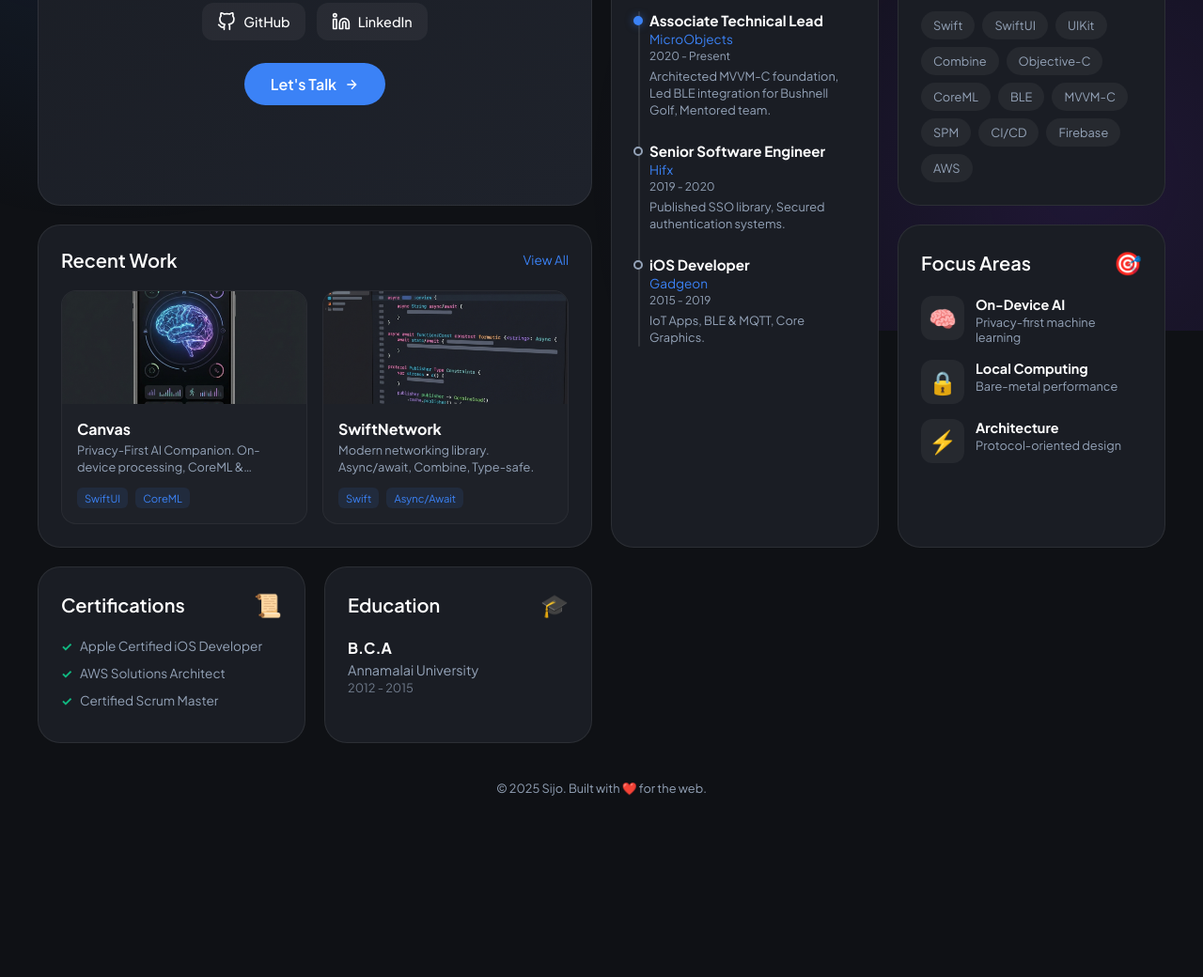
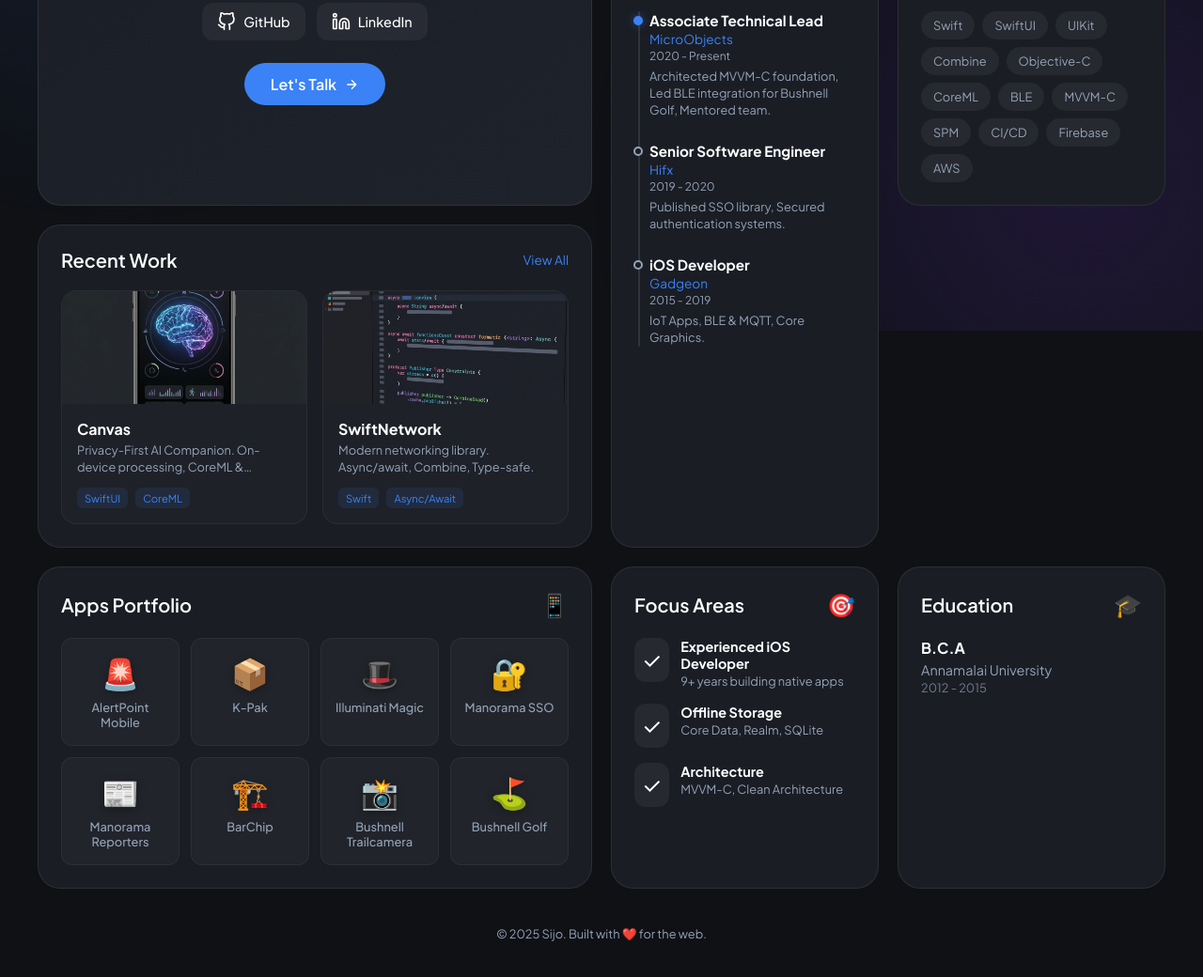
Before and after one commit to InfiniteEvolution/Portfolio, a plain HTML site: page index.html in a window 1280 px wide. Shown: the part 448-1488 px from the top of the page at 94% size. Before the commit the page ends 1335 px from the top, so only its background shows below. Drawn offline with Linux system fonts and the light colour scheme.

Commit message:
Add modern Bento portfolio design with Apps Portfolio section

```diff
--- a/Style.css
+++ b/Style.css
@@ -441,6 +441,51 @@
   z-index: 10;
 }
 
+/* Apps Portfolio Card */
+.apps-card {
+  grid-column: span 2;
+}
+
+.apps-grid {
+  display: grid;
+  grid-template-columns: repeat(4, 1fr);
+  gap: 12px;
+}
+
+.app-item {
+  display: flex;
+  flex-direction: column;
+  align-items: center;
+  gap: 8px;
+  padding: 16px 12px;
+  background: rgba(255, 255, 255, 0.03);
+  border-radius: 12px;
+  border: 1px solid rgba(255, 255, 255, 0.05);
+  transition: var(--transition);
+  text-align: center;
+}
+
+.app-item:hover {
+  background: rgba(255, 255, 255, 0.06);
+  border-color: rgba(255, 255, 255, 0.1);
+  transform: translateY(-2px);
+}
+
+.app-icon {
+  font-size: 2rem;
+  filter: drop-shadow(0 2px 4px rgba(0, 0, 0, 0.3));
+}
+
+.app-name {
+  font-size: 0.8rem;
+  color: var(--text-secondary);
+  font-weight: 500;
+}
+
+.app-item:hover .app-name {
+  color: var(--text-primary);
+}
+
 /* Interests Card */
 .interests-card {
   grid-column: span 1;
--- a/index.html
+++ b/index.html
@@ -24,9 +24,9 @@
       <div class="hero-content">
         <h1>Sijo</h1>
         <p class="role">Associate Technical Lead</p>
-        <p class="specialization">iOS Development Expert</p>
+        <p class="specialization">Experienced iOS Developer</p>
         <div class="social-links">
-          <a href="https://github.com/InfiniteEvolution" target="_blank" class="social-btn github">
+          <a href="https://github.com/InfiniteEvolution/" target="_blank" class="social-btn github">
             <svg viewBox="0 0 24 24" width="20" height="20" stroke="currentColor" stroke-width="2" fill="none"
               stroke-linecap="round" stroke-linejoin="round">
               <path
@@ -35,7 +35,7 @@
             </svg>
             GitHub
           </a>
-          <a href="https://linkedin.com/in/sijopert" target="_blank" class="social-btn linkedin">
+          <a href="https://www.linkedin.com/in/sijo-p-t-53a35b10a/" target="_blank" class="social-btn linkedin">
             <svg viewBox="0 0 24 24" width="20" height="20" stroke="currentColor" stroke-width="2" fill="none"
               stroke-linecap="round" stroke-linejoin="round">
               <path d="M16 8a6 6 0 0 1 6 6v7h-4v-7a2 2 0 0 0-2-2 2 2 0 0 0-2 2v7h-4v-7a6 6 0 0 1 6-6z"></path>
@@ -185,6 +185,48 @@
       </div>
     </section>
 
+    <!-- Apps Portfolio Card (Wide) -->
+    <section class="card apps-card" id="apps">
+      <div class="card-header">
+        <h2>Apps Portfolio</h2>
+        <span class="icon">📱</span>
+      </div>
+      <div class="apps-grid">
+        <div class="app-item">
+          <div class="app-icon">🚨</div>
+          <span class="app-name">AlertPoint Mobile</span>
+        </div>
+        <div class="app-item">
+          <div class="app-icon">📦</div>
+          <span class="app-name">K-Pak</span>
+        </div>
+        <div class="app-item">
+          <div class="app-icon">🎩</div>
+          <span class="app-name">Illuminati Magic</span>
+        </div>
+        <div class="app-item">
+          <div class="app-icon">🔐</div>
+          <span class="app-name">Manorama SSO</span>
+        </div>
+        <div class="app-item">
+          <div class="app-icon">📰</div>
+          <span class="app-name">Manorama Reporters</span>
+        </div>
+        <div class="app-item">
+          <div class="app-icon">🏗️</div>
+          <span class="app-name">BarChip</span>
+        </div>
+        <div class="app-item">
+          <div class="app-icon">📸</div>
+          <span class="app-name">Bushnell Trailcamera</span>
+        </div>
+        <div class="app-item">
+          <div class="app-icon">⛳</div>
+          <span class="app-name">Bushnell Golf</span>
+        </div>
+      </div>
+    </section>
+
     <!-- Current Interests Card -->
     <section class="card interests-card" id="interests">
       <div class="card-header">
@@ -193,49 +235,27 @@
       </div>
       <div class="interest-list">
         <div class="interest-item">
-          <span class="interest-icon">🧠</span>
+          <span class="interest-icon">✓</span>
           <div>
-            <strong>On-Device AI</strong>
-            <p>Privacy-first machine learning</p>
+            <strong>Experienced iOS Developer</strong>
+            <p>9+ years building native apps</p>
           </div>
         </div>
         <div class="interest-item">
-          <span class="interest-icon">🔒</span>
+          <span class="interest-icon">✓</span>
           <div>
-            <strong>Local Computing</strong>
-            <p>Bare-metal performance</p>
+            <strong>Offline Storage</strong>
+            <p>Core Data, Realm, SQLite</p>
           </div>
         </div>
         <div class="interest-item">
-          <span class="interest-icon">⚡</span>
+          <span class="interest-icon">✓</span>
           <div>
             <strong>Architecture</strong>
-            <p>Protocol-oriented design</p>
+            <p>MVVM-C, Clean Architecture</p>
           </div>
         </div>
       </div>
-    </section>
-
-    <!-- Certifications Card -->
-    <section class="card certifications-card">
-      <div class="card-header">
-        <h2>Certifications</h2>
-        <span class="icon">📜</span>
-      </div>
-      <ul class="cert-list">
-        <li>
-          <span class="check">✓</span>
-          Apple Certified iOS Developer
-        </li>
-        <li>
-          <span class="check">✓</span>
-          AWS Solutions Architect
-        </li>
-        <li>
-          <span class="check">✓</span>
-          Certified Scrum Master
-        </li>
-      </ul>
     </section>
 
     <!-- Education Card -->
```
